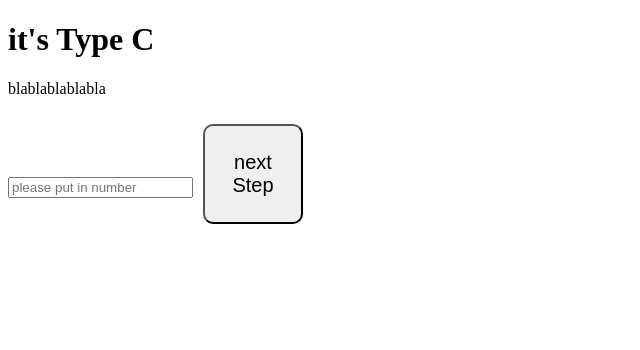
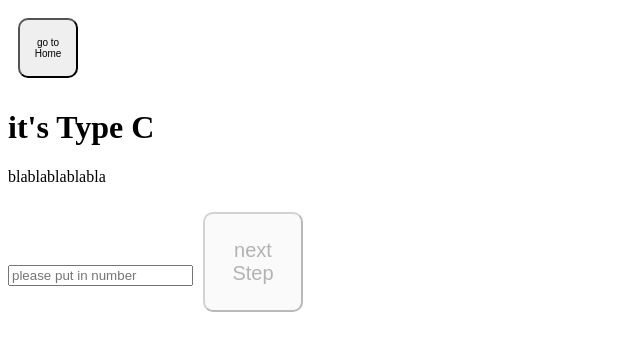
Before and after one commit to kty1004/kroean-army-mbti, a React (Create React App) app: page /typec in a window 1280 px wide. Shown: the top 350 px of the page, without its empty margins (0-640 px from the left). Built offline with nearby package versions, Linux system fonts and the light colour scheme.

Commit message:
페이지 마다 go to home 버튼 생성
전과 그리 크게 달라진 점은 없음

```diff
--- a/src/routes/final.js
+++ b/src/routes/final.js
@@ -1,6 +1,13 @@
+import style from '/Users/kimtaeyoung1/Documents/GitHub/kroean-army-mbti/src/styles/mainpage_style/mainPageBtn.module.css';
+import {Link} from 'react-router-dom';
+
+
 function Final() {
     return(
         <div>
+            <Link to='/'>
+                <button className={style.goToHome}>go to Home</button>
+            </Link>
             <div className="header">
                 <h1> this is final page</h1>
             </div>
--- a/src/routes/typec.js
+++ b/src/routes/typec.js
@@ -1,34 +1,44 @@
 import { useState } from "react";
 import {Link} from 'react-router-dom';
+import style from '/Users/kimtaeyoung1/Documents/GitHub/kroean-army-mbti/src/styles/mainpage_style/mainPageBtn.module.css';
 
 
 function Typec() {
-    let num=null; //오잉 이러면 왜 useState를 쓰지??
-    function onSubmit(event) {
-        event.preventDefault();
-        const num= event.target.input.value
-        console.log(num)
+    const [disabled, setDisabled] = useState(true);
+
+    let inputValue=0; //오잉 이러면 왜 useState를 쓰지??
+    function onChange(event) {
+        const inputValue= Number(event.target.value);
+        console.log(inputValue);
+        if (inputValue!==0) {
+            setDisabled(false);
+        } else{
+            setDisabled(true);
+        }
+
     }
-
     return (
         <div>
+            <Link to='/'>
+                <button className={style.goToHome}>go to Home</button>
+            </Link>
             <div className="header">
             <h1>it's Type C</h1>
             <p>blablablablabla</p>
             </div>
 
             <div>
-                <form onSubmit={onSubmit}>
                 <input
+                onChange={onChange}
                 name='input'
                 type='number'
                 placeholder="please put in number"
                 required
                 />
-
-                <button>next Step</button>
-                </form>
-
+                <Link to='/final'>
+                <button
+                disabled={disabled} //이건 갱신이 안되는 구나.
+                >next Step</button></Link>
 
             </div>
 
```
